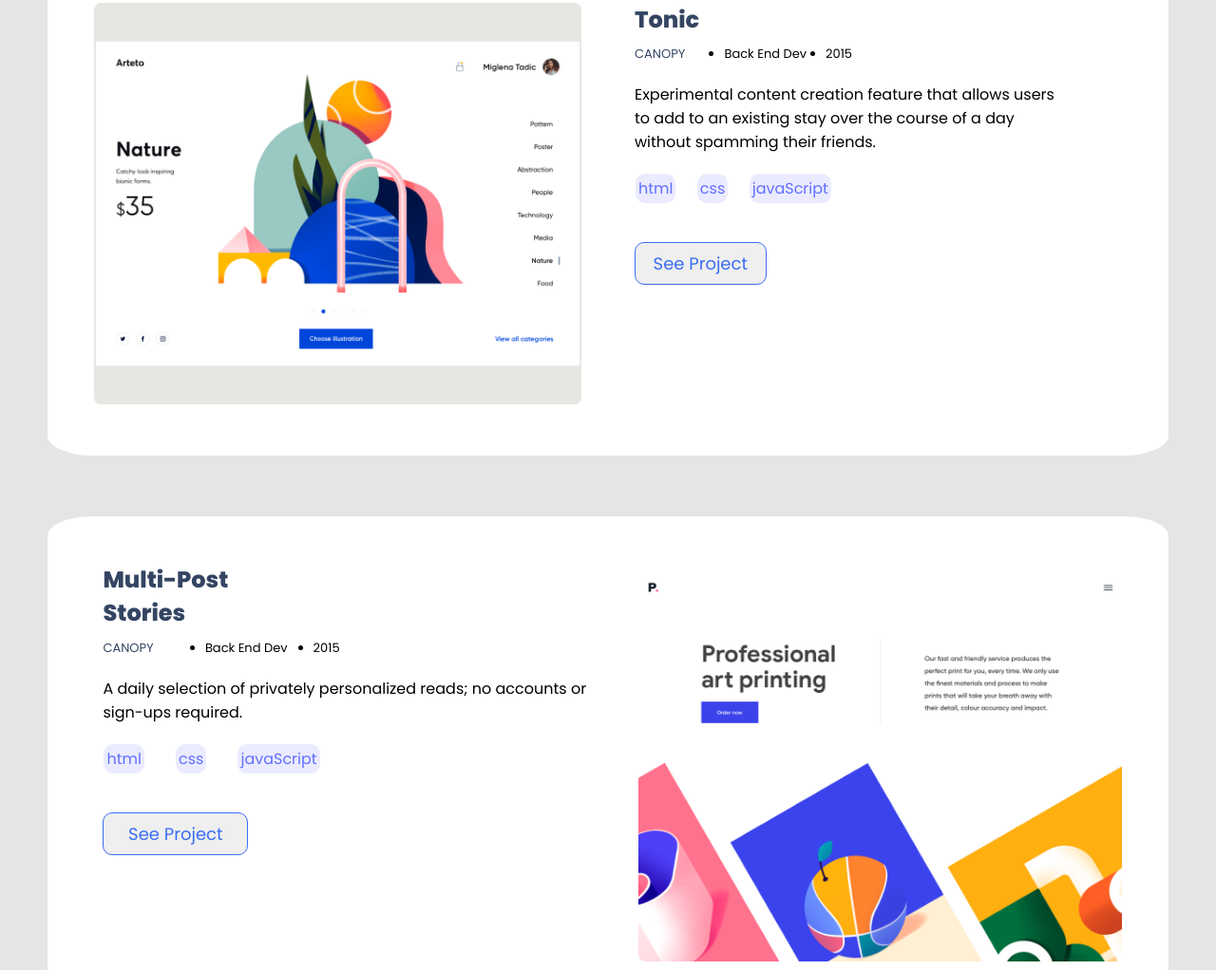
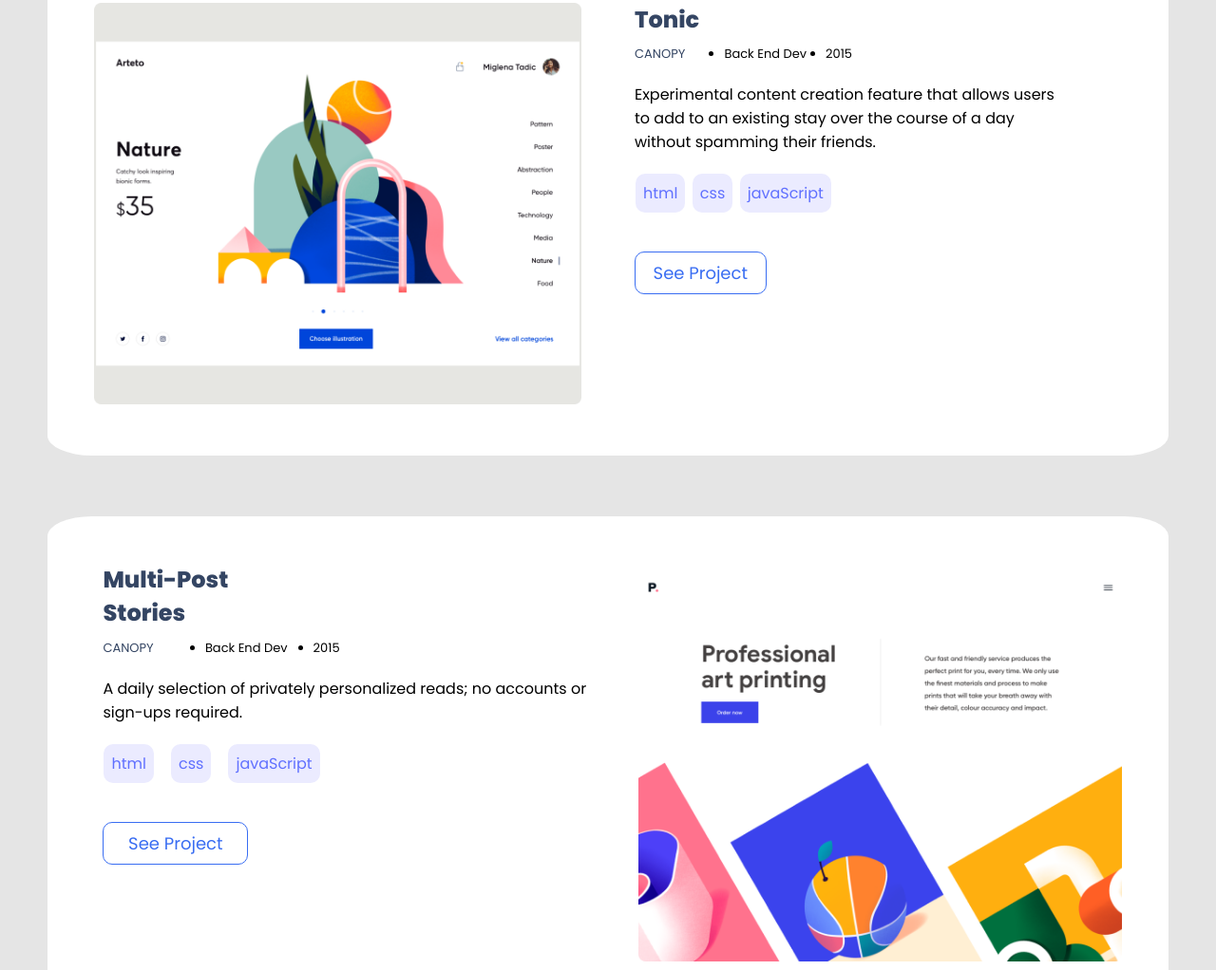
Before and after one commit to Simpleshaikh1/MyMicroversePortfolio, a website: page html/index.html in a window 1280 px wide. Shown: the part 885-1907 px from the top of the page at 95% size. Drawn offline with Linux system fonts and the light colour scheme.

Commit message:
all comment resolved

```diff
--- a/css/index.css
+++ b/css/index.css
@@ -208,6 +208,7 @@
 
 .all-button {
   border: 1px solid #396df2;
+  background-color: white;
   width: 50%;
   border-radius: 10px;
   margin: 20px 0;
@@ -633,6 +634,10 @@ form #type-msg {
     width: 45%;
   }
 
+  .canopy-list li {
+    padding: 8px;
+  }
+
   .all-button {
     margin: 40px 0;
     width: 30%;
```
